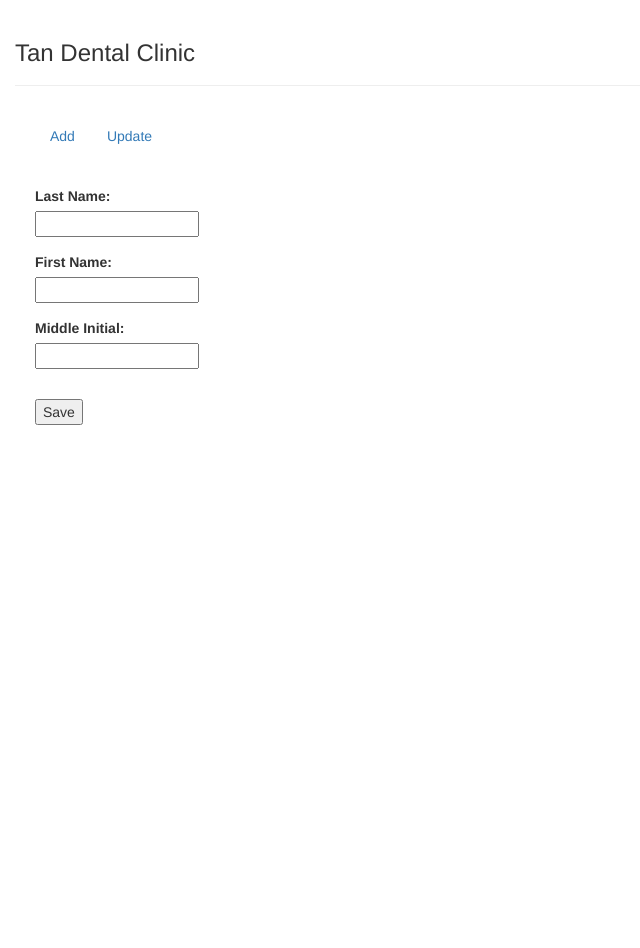
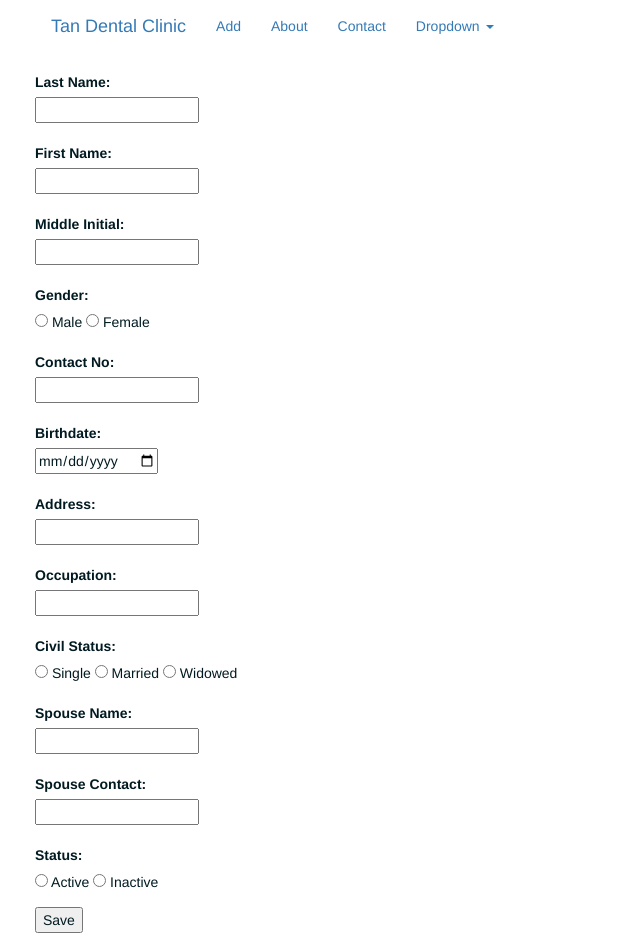
Before and after one commit to yenhaha/blah, a PHP site: page /index.php?p=addpatient in a window 1280 px wide. Shown: the whole page, without its empty margins (0-640 px from the left). Before the commit the page ends 425 px from the top, so only its background shows below. Run offline with PHP 8.4, Linux system fonts and the light colour scheme.

Commit message:
modified addpatient

```diff
--- a/addpatient.php
+++ b/addpatient.php
@@ -1,11 +1,19 @@
 <?php
 	if(isset($_POST['submit']))
 	{
-		$lname = trim($_POST['patlname']);
-		$fname = trim($_POST['patfname']);
-		$mname = trim($_POST['patmname']);
-
-		addpatient($lname, $fname, $mname);
+		$lname = trim($_POST['lname']);
+		$fname = trim($_POST['fname']);
+		$mname = trim($_POST['mname']);
+		$gender = trim($_POST['gender']);
+		$contact = trim($_POST['contact']);
+		$bdate = trim($_POST['bdate']);
+		$address = trim($_POST['address']);
+		$occupation = trim($_POST['occupation']);
+		$cstatus = trim($_POST['cstatus']);
+		$sname = trim($_POST['sname']);
+		$sphone = trim($_POST['sphone']);
+		$pstatus = trim($_POST['pstatus']);
+		addpatient($lname, $fname, $mname, $gender, $contact, $bdate, $address, $occupation, $cstatus, $sname, $sphone, $pstatus);
 	}
 ?>
 <!DOCTYPE html>
@@ -17,11 +25,33 @@
 				<form method = "post">
 					<div class = "form-group">
 						<label>Last Name:</label><br>
-						<input type = "text" name = "patlname" class = "form-group" required><br>
+						<input type = "text" name = "lname" required = "required"><br><br>
 						<label>First Name:</label><br>
-						<input type = "text" name = "patfname" class = "form-group" required><br>
+						<input type = "text" name = "fname" required = "required"><br><br>
 						<label>Middle Initial:</label><br>
-						<input type = "text" name = "patmname" class = "form-group" required><br>
+						<input type = "text" name = "mname" required = "required"><br><br>
+						<label>Gender:</label><br>
+						<input type = "radio" name = "gender" value = "Male"> Male
+						<input type = "radio" name = "gender" value = "Female"> Female<br><br>
+						<label>Contact No:</label><br>
+						<input type = "text" name = "contact" required = "required"><br><br>
+						<label>Birthdate:</label><br>
+						<input type = "date" name = "bdate" required = "required"><br><br>
+						<label>Address:</label><br>
+						<input type = "text" name = "address" required = "required"><br><br>
+						<label>Occupation:</label><br>
+						<input type = "text" name = "occupation" required = "required"><br><br>
+						<label>Civil Status:</label><br>
+						<input type = "radio" name = "cstatus" value = "Single"> Single
+						<input type = "radio" name = "cstatus" value = "Married"> Married
+						<input type = "radio" name = "cstatus" value = "Widowed"> Widowed<br><br>
+						<label>Spouse Name:</label><br>
+						<input type = "text" name = "sname"><br><br>
+						<label>Spouse Contact:</label><br>
+						<input type = "text" name = "sphone"><br><br>
+						<label>Status:</label><br>
+						<input type = "radio" name = "pstatus" value = "1"> Active
+						<input type = "radio" name = "pstatus" value = "0"> Inactive
 					</div>
 					<div class = "form-group">
 						<button type = "submit" name = "submit" "class = "btn btn-primary">Save</button>
--- a/db.php
+++ b/db.php
@@ -12,12 +12,17 @@
 		}
 	}
 
-	function addpatient($lname, $fname, $mname)
+	function addpatient($lname, $fname, $mname, $gender, $contact, $bdate, $address, $occupation, $cstatus, $sname, $sphone, $pstatus)
 	{
 		$db = site_db();
-		$sql = "insert into patient(patlname, patfname, patmname) values (?,?,?)";
+		$sql = "insert into patient(lname, fname, mname, gender, contactno, birthdate, address, occupation, civilstat, spousename, spousecontact, status) values (?,?,?,?,?,?,?,?,?,?,?,?)";
 		$st = $db->prepare($sql);
-		$st->execute(array($lname,$fname,$mname));
-		echo "<div class = 'alert alert-success' style = 'width: 280px;'>Patient added successfully!</div>" . "<br />";
+		$st->execute(array($lname, $fname, $mname, $gender, $contact, $bdate, $address, $occupation, $cstatus, $sname, $sphone, $pstatus));
+		echo "<div style = 'color: #61C000;'>Patient added successfully!</div>" . "<br />";
 		$db = null;
 	}
+
+	function updpatient ($lname, $fname, $mname, $gender, $contact, $bdate, $address, $occupation, $cstatus, $sname, $sphone)
+	{
+		$db = site_db();
+	}
--- a/index.php
+++ b/index.php
@@ -13,10 +13,16 @@
 			body{
 				margin: 0 auto;
 				font-family: Helvetica;
-				font-color: #023E58;
+				color: #011A21;
 			}
-			.page-header{
+			.header{
 				position: relative;
+				background: #032436;
+				height: 100px;
+			}
+			.header h3{
+				color: #fff;
+				margin-left: 20px;
 			}
 			.link-section{
 				margin-top: 30px;
@@ -29,16 +35,39 @@
 	</head>
 	<body>
 		<div class = "container-fluid">
-			<div class = "page-header">
-				<h3>Tan Dental Clinic</h3>
-			</div>
 			<div class = "content">
-				<div class = "link-section">
-					<ul class="nav nav-pills">
-						<li role="presentation"><a href="?p=addpatient">Add</a></li>
-						<li role="presentation"><a href="#">Update</a></li>
-					</ul>
-				</div>
+				  <nav class="navbar navbar-fixed">
+					<div class="container-fluid">
+					  <div class="navbar-header">
+						<button type="button" class="navbar-toggle collapsed" data-toggle="collapse" data-target="#navbar" aria-expanded="false" aria-controls="navbar">
+						  <span class="sr-only">Toggle navigation</span>
+						  <span class="icon-bar"></span>
+						  <span class="icon-bar"></span>
+						  <span class="icon-bar"></span>
+						</button>
+						<a class="navbar-brand" href="?p=index">Tan Dental Clinic</a>
+					  </div>
+					  <div id="navbar" class="navbar-collapse collapse">
+						<ul class="nav navbar-nav">
+						  <li><a href="?p=addpatient">Add</a></li>
+						  <li><a href="#">About</a></li>
+						  <li><a href="#">Contact</a></li>
+						  <li class="dropdown">
+							<a href="#" class="dropdown-toggle" data-toggle="dropdown" role="button" aria-expanded="false">Dropdown <span class="caret"></span></a>
+							<ul class="dropdown-menu" role="menu">
+							  <li><a href="#">Action</a></li>
+							  <li><a href="#">Another action</a></li>
+							  <li><a href="#">Something else here</a></li>
+							  <li class="divider"></li>
+							  <li class="dropdown-header">Nav header</li>
+							  <li><a href="#">Separated link</a></li>
+							  <li><a href="#">One more separated link</a></li>
+							</ul>
+						  </li>
+						</ul>
+					  </div><!--/.nav-collapse -->
+					</div><!--/.container-fluid -->
+				  </nav>
 				<div class = "main-content">
 					<?php include_once($content); ?>
 				</div>
```
